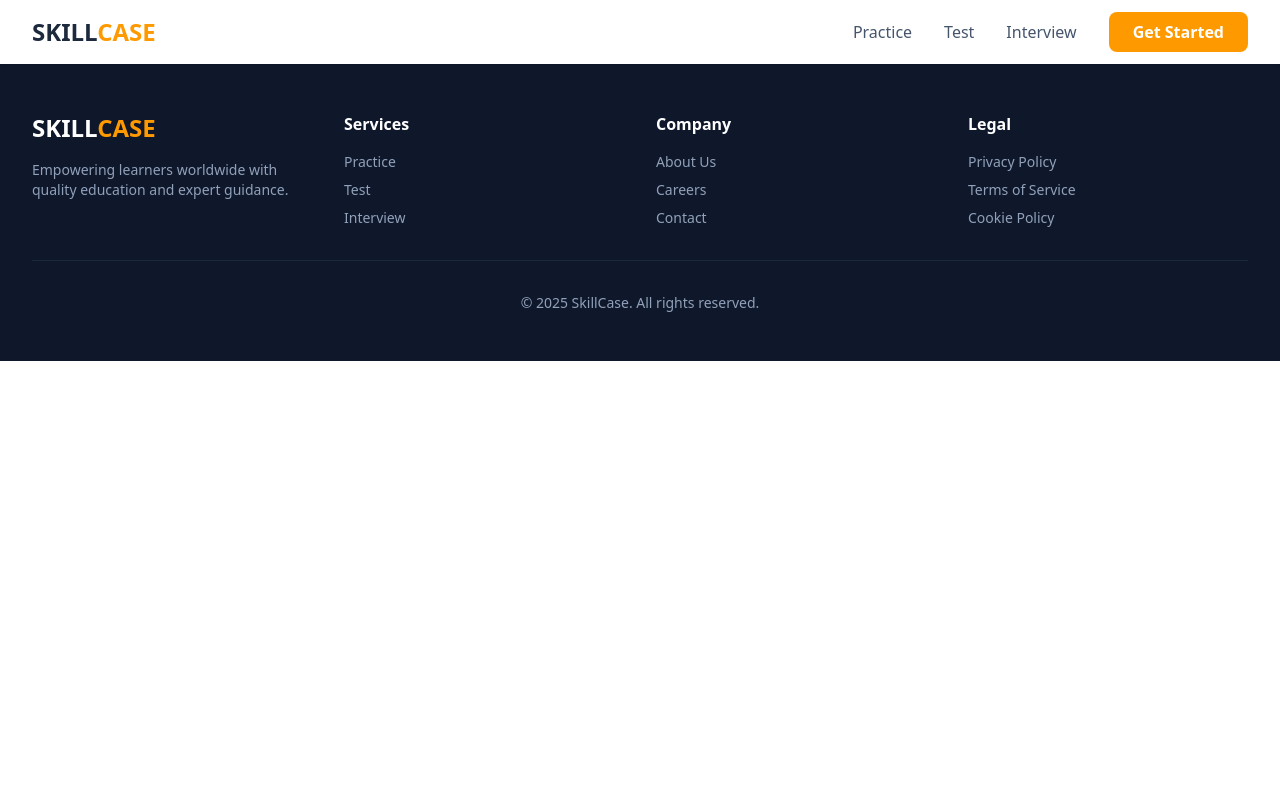
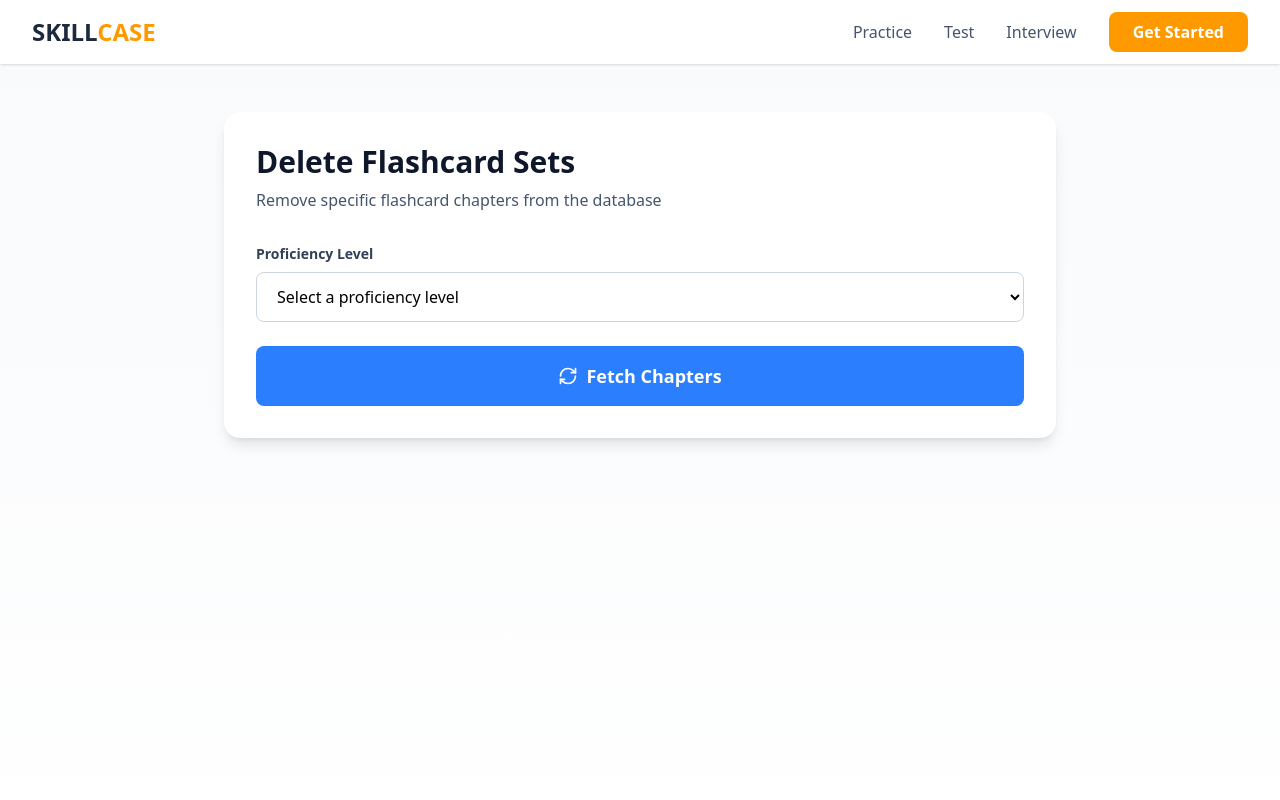
Before and after one commit to gaashvik/Skillcase-Fronend, a React app: page /admin/deleteFlashSet in a window 1280 px wide. Shown: the top 800 px of the page. Built offline with nearby package versions, Linux system fonts and the light colour scheme; the HTML template or start-up script is replaced by a standard one.

Commit message:
added crud operations

```diff
--- a/src/App.jsx
+++ b/src/App.jsx
@@ -10,6 +10,7 @@ import { useDispatch, useSelector } from "react-redux";
 import ChapterSelect from './pages/ChapterSelect';
 import FlashcardStudyPage from './pages/FlashCard';
 import LoginSignupPage from './pages/LoginSignupPage';
+import DeleteFlashSet from './pages/deleteFlashSetPage';
 import api from "./api/axios"
 import { setUser, logout } from './redux/auth/authSlice';
 
@@ -40,8 +41,10 @@ export default function App() {
 
       <Route path='/' element={<LandingPage />}/>
       <Route path='/admin/addFlashSet' element={<AddFlashSet />} />
+      <Route path='/admin/deleteFlashSet' element={<DeleteFlashSet />} />
       <Route path='/practice/:prof_level' element={<ChapterSelect/>}/>
       <Route path='/practice/:prof_level/:set_id' element={<FlashcardStudyPage/>}/>
+
       <Route path='/Login' element={<LoginSignupPage/>}/>
     </Routes>
 
--- a/src/pages/AddFlashSetPage.jsx
+++ b/src/pages/AddFlashSetPage.jsx
@@ -40,13 +40,24 @@ export default function AddFlashSet() {
       return;
     }
 
-    setUploadStatus('Uploading...');
+    setUploadStatus('checking...');
 
     try {
       const formData = new FormData();
       formData.append('file', selectedFile);
       formData.append('set_name', chapterName);
       formData.append('proficiency_level', proficiency);
+
+      const res = await api.post("/admin/check",{"set_name":chapterName,"proficiency_level":proficiency});
+
+      if (res.data.status === true) {
+        setUploadStatus('The chapter already exists please delete it in order to insert new set');
+        return;
+      }
+      else {
+        setUploadStatus('Uploading....');
+      }
+
 
       await api.post("/admin/addFlashCardSet", formData, {
         headers: { "Content-Type": "multipart/form-data" },
@@ -64,7 +75,6 @@ export default function AddFlashSet() {
       setUploadStatus('Upload failed. Please try again.');
     }
   };
-
   return (
     <div className="min-h-screen bg-gradient-to-b from-slate-50 to-white w-screen">
       <div className="max-w-4xl mx-auto px-4 sm:px-6 lg:px-8 py-12">
--- /dev/null
+++ b/src/pages/deleteFlashSetPage.jsx
@@ -0,0 +1,168 @@
+import React from "react";
+import { Trash2, RefreshCw } from "lucide-react";
+import api from "../api/axios";
+
+export default function DeleteFlashSet() {
+  const [proficiency, setProficiency] = React.useState("");
+  const [chapters, setChapters] = React.useState([]);
+  const [loading, setLoading] = React.useState(false);
+  const [status, setStatus] = React.useState("");
+
+  const proficiencyLevels = ["A1", "A2", "B1", "B2", "C1", "C2", "Test"];
+
+  // Fetch chapters for selected proficiency
+  const fetchChapters = async () => {
+    if (!proficiency) {
+      setStatus("Please select a proficiency level");
+      return;
+    }
+
+    setLoading(true);
+    setStatus("Fetching chapters...");
+
+    try {
+      const res = await api.get(`/admin/getChapters/${proficiency}`);
+
+      // Normalize response: assume array of objects with set_name
+      const data = Array.isArray(res.data) ? res.data : res.data.chapters;
+
+      if (data && data.length > 0) {
+        setChapters(data);
+        setStatus(`Found ${data.length} chapters`);
+      } else {
+        setChapters([]);
+        setStatus("No chapters found for this level.");
+      }
+    } catch (err) {
+      console.error(err);
+      setChapters([]);
+      setStatus("Error fetching chapters.");
+    } finally {
+      setLoading(false);
+    }
+  };
+
+  // Delete a chapter
+  const handleDelete = async (chapterName) => {
+    if (!window.confirm(`Are you sure you want to delete "${chapterName}"?`)) return;
+
+    setLoading(true);
+    setStatus(`Deleting "${chapterName}"...`);
+
+    try {
+      await api.post("/admin/deleteFlashSet", {
+        set_name: chapterName,
+        proficiency_level: proficiency,
+      });
+
+      setStatus(`"${chapterName}" deleted successfully!`);
+      setChapters((prev) => prev.filter((ch) => ch.set_name !== chapterName));
+    } catch (err) {
+      console.error(err);
+      setStatus(`Failed to delete "${chapterName}".`);
+    } finally {
+      setLoading(false);
+    }
+  };
+
+  return (
+    <div className="min-h-screen bg-gradient-to-b from-slate-50 to-white w-screen">
+      <div className="max-w-4xl mx-auto px-4 sm:px-6 lg:px-8 py-12">
+        <div className="bg-white rounded-2xl shadow-lg p-8">
+          <div className="mb-8">
+            <h1 className="text-3xl font-bold text-slate-900 mb-2">
+              Delete Flashcard Sets
+            </h1>
+            <p className="text-slate-600">
+              Remove specific flashcard chapters from the database
+            </p>
+          </div>
+
+          <div className="space-y-6">
+            {/* Select proficiency */}
+            <div>
+              <label className="block text-sm font-semibold text-slate-700 mb-2">
+                Proficiency Level
+              </label>
+              <select
+                value={proficiency}
+                onChange={(e) => {
+                  setProficiency(e.target.value);
+                  setChapters([]);
+                  setStatus("");
+                }}
+                className="w-full px-4 py-3 border border-slate-300 rounded-lg focus:ring-2 focus:ring-amber-500 focus:border-transparent outline-none transition bg-white"
+              >
+                <option value="">Select a proficiency level</option>
+                {proficiencyLevels.map((level) => (
+                  <option key={level} value={level}>
+                    {level}
+                  </option>
+                ))}
+              </select>
+            </div>
+
+            {/* Fetch chapters button */}
+            <button
+              onClick={fetchChapters}
+              disabled={!proficiency || loading}
+              className={`w-full text-white px-8 py-4 rounded-lg font-semibold text-lg flex items-center justify-center space-x-2 transition ${
+                loading
+                  ? "bg-gray-400 cursor-not-allowed"
+                  : "bg-blue-500 hover:bg-blue-600"
+              }`}
+            >
+              <RefreshCw
+                className={`w-5 h-5 ${loading ? "animate-spin text-white/70" : ""}`}
+              />
+              <span>{loading ? "Loading..." : "Fetch Chapters"}</span>
+            </button>
+
+            {/* Status message */}
+            {status && (
+              <div
+                className={`p-4 rounded-lg text-center ${
+                  status.toLowerCase().includes("error") ||
+                  status.toLowerCase().includes("fail")
+                    ? "bg-red-100 text-red-700"
+                    : status.toLowerCase().includes("delete")
+                    ? "bg-amber-100 text-amber-700"
+                    : "bg-blue-100 text-blue-700"
+                }`}
+              >
+                {status}
+              </div>
+            )}
+
+            {/* Chapters list */}
+            {chapters.length > 0 && (
+              <div className="mt-6">
+                <h2 className="text-xl font-bold text-slate-900 mb-3">
+                  Chapters in {proficiency}
+                </h2>
+                <div className="space-y-3">
+                  {chapters.map((chapter) => (
+                    <div
+                      key={chapter.set_id || chapter.set_name}
+                      className="flex items-center justify-between p-4 bg-slate-50 rounded-lg shadow-sm"
+                    >
+                      <p className="font-medium text-slate-800">{chapter.set_name}</p>
+                      <button
+                        onClick={() => handleDelete(chapter.set_name)}
+                        disabled={loading}
+                        className="flex items-center space-x-1 bg-red-500 text-white px-4 py-2 rounded-lg hover:bg-red-600 transition"
+                      >
+                        <Trash2 className="w-4 h-4" />
+                        <span>Delete</span>
+                      </button>
+                    </div>
+                  ))}
+                </div>
+              </div>
+            )}
+          </div>
+        </div>
+      </div>
+    </div>
+  );
+}
```
Also changed, not shown: src/components/Navbar.jsx (+62 -17 lines).
